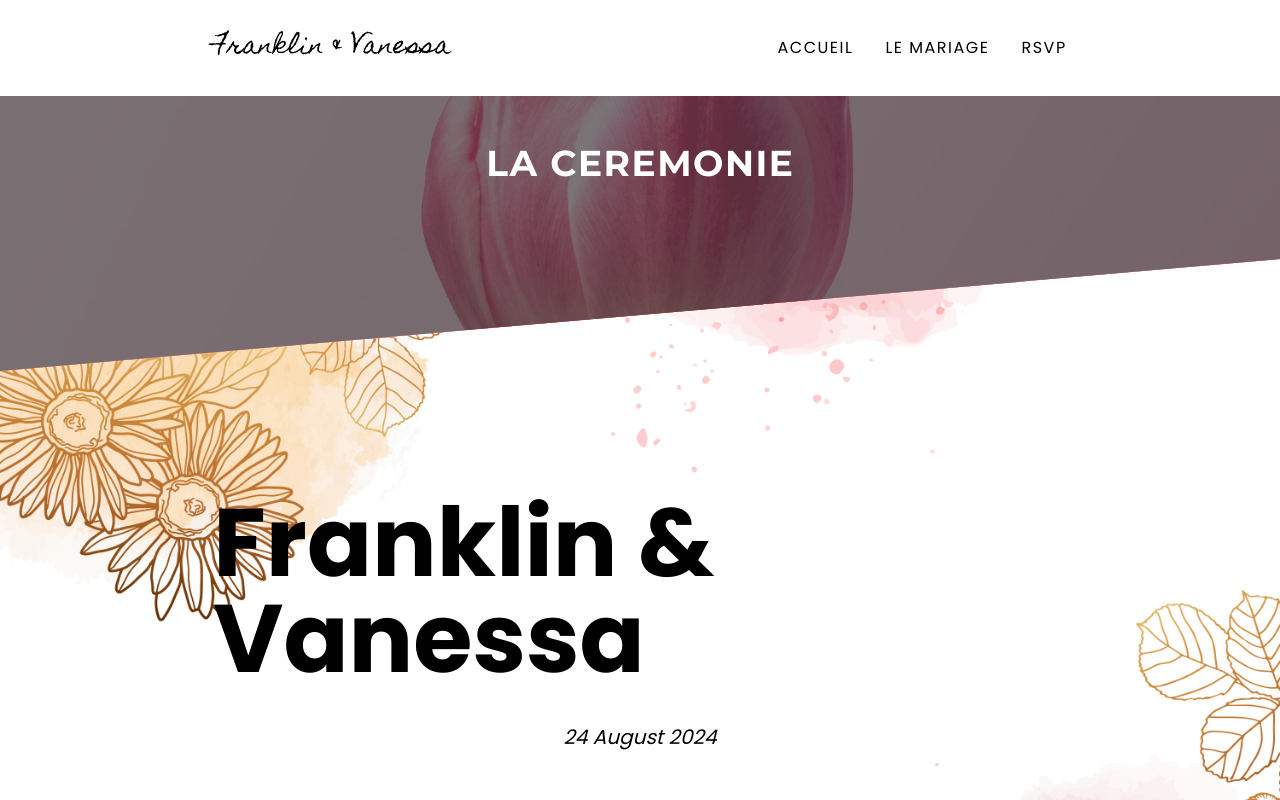
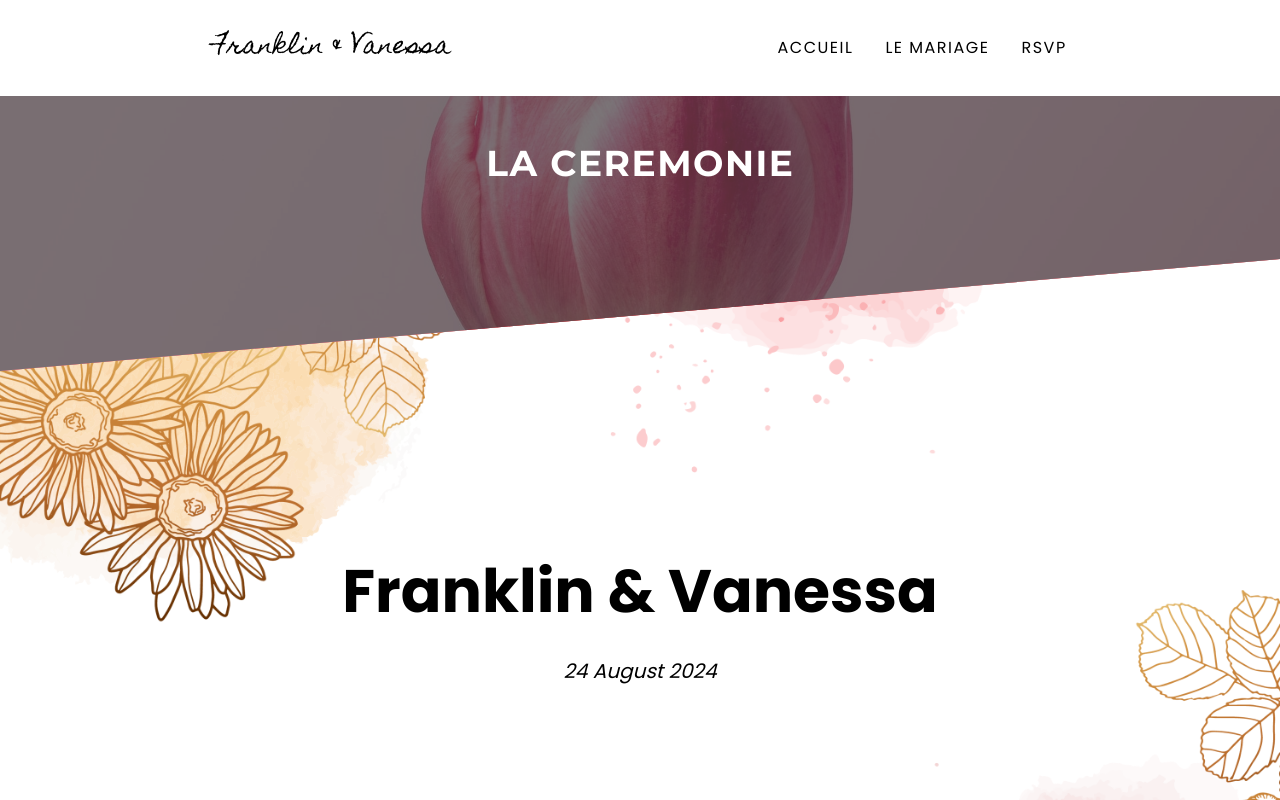
Before and after one commit to pierreEdimo/mariage, a Next.js app: page /ceremony in a window 1280 px wide. Shown: the top 800 px of the page. Built offline with nearby package versions, Linux system fonts and the light colour scheme.

Commit message:
ameliorer l'UI

```diff
--- a/src/app/ceremony/page.tsx
+++ b/src/app/ceremony/page.tsx
@@ -5,8 +5,6 @@ import {Footer} from "@/app/shared/footer";
 import {Title} from "@/app/shared/title";
 import flower from "@/app/images/flower.jpg";
 import {Button} from "@/app/shared/button";
-import Image from "next/image";
-import foto1 from "@/app/images/foto1.jpg";
 import gravur from "@/app/images/gravur.jpg";
 import golden from "@/app/images/golden-flower.png";
 import {MessageBanner} from "@/app/shared/messageBanner";
@@ -32,7 +30,7 @@ const Ceremony: NextPage = () => {
             <section style={{height: "600px", top: "-125px", zIndex: "-100"}} className={"w-full  relative "}>
                 <div style={{backgroundImage: `url(${golden.src})`, backgroundSize: 'cover', backgroundRepeat: 'no-repeat', height: "calc(100% + 125px)"}} className={"absolute w-full"}></div>
                 <div className="m-auto w-2/3 h-full flex flex-col relative items-center justify-center pt-24 gap-9">
-                    <h1 className={"text-8xl font-bold"}>Franklin & Vanessa</h1>
+                    <h1 className={"text-6xl text-center font-bold"}>Franklin & Vanessa</h1>
                     <h2 className={"italic text-xl"}>24 August 2024</h2>
                 </div>
             </section>
@@ -42,7 +40,7 @@ const Ceremony: NextPage = () => {
             <section className={"relative"} style={{backgroundImage: `url(${gravur.src})`, height: "550px", backgroundSize: 'cover'}}>
                 <div style={{backgroundColor: 'rgba(250,240,230,0.5)'}} className={"absolute w-full h-full"}></div>
                 <div className={"h-full w-2/3 m-auto flex items-center justify-center flex-col gap-12"}>
-                    <h1 style={{zIndex: "10"}} className={"text-4xl font-bold"}>Serez vous present?</h1>
+                    <h1 style={{zIndex: "10"}} className={"text-4xl text-center font-bold"}>Serez vous present?</h1>
                     <div style={{zIndex: "10"}} className={"w-96 text-xl text-center"}>
                         <p>Veuillez confirmer votre présence
                             au plus tard le 24 juillet.</p>
--- a/src/app/globals.css
+++ b/src/app/globals.css
@@ -118,3 +118,10 @@ textarea:focus {
     width: 100%;
     background: white;
 }
+
+
+@media screen and (max-width: 767px) {
+    .card{
+        width: 91.67vw;
+    }
+}
```
Also changed, not shown: src/app/page.tsx (+4 -6 lines), src/app/styles/formular.css (line endings or trailing spaces).
